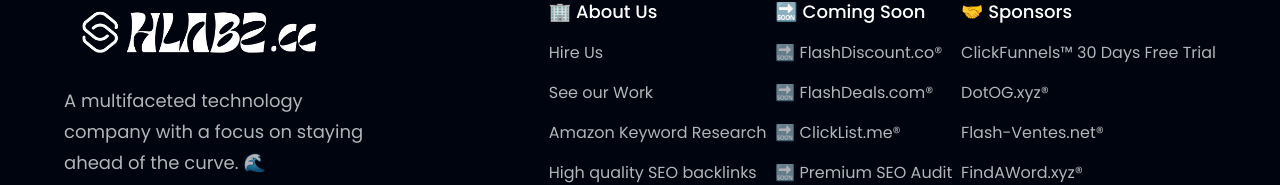
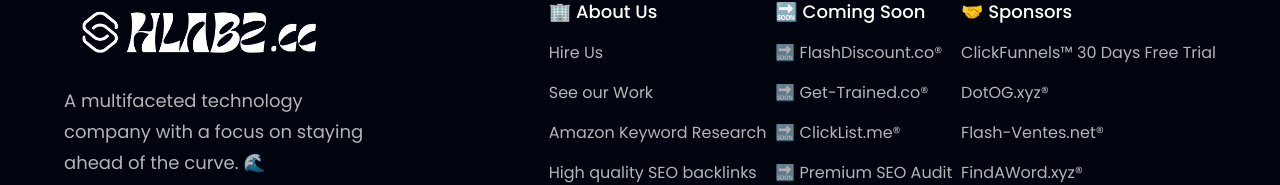
Before and after one commit to HLABZcc/HLABZ.cc, a React (Vite) app: page / in a window 1280 px wide. Shown: the part 3773-3958 px from the top of the page. Built offline with nearby package versions, Linux system fonts and the light colour scheme.

Commit message:
Update index.js

```diff
--- a/src/constants/index.js
+++ b/src/constants/index.js
@@ -118,9 +118,9 @@ export const footerLinks = [
         url: "https://flashdiscount.co/",
       },
       {
-        name: "🔜 FlashDeals.com®",
-        link: "https://flashdeals.com/",
-        url: "https://flashdeals.com/",
+        name: "🔜 Get-Trained.co®",
+        link: "https://get-trained.co/",
+        url: "https://get-trained.co/",
       },
       {
         name: "🔜 ClickList.me®",
@@ -198,7 +198,7 @@ export const clients = [
   {
     id: "client-3",
     logo: fdcom,
-    url: "https://flashdeals.com/",
+    url: "https://get-trained.co/",
   },
   {
     id: "client-4",
```
